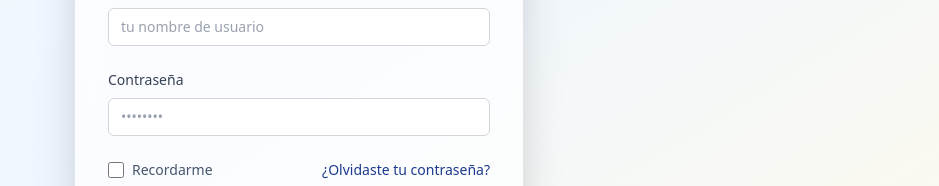
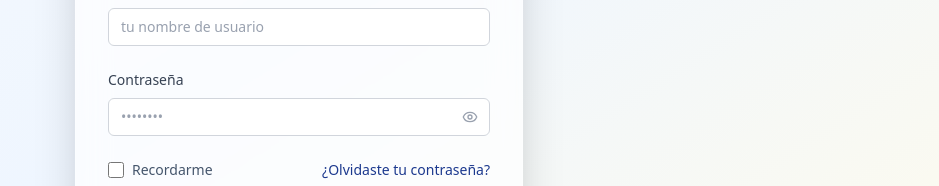
Before and after one commit to hecsolmay/prueba-tecnica-products-dummyjson, a React (Vite) app: page /login in a window 1280 px wide. Shown: the part 378-564 px from the top of the page, without its empty margins (341-1280 px from the left). Built offline with nearby package versions, Linux system fonts and the light colour scheme.

Commit message:
feat: add password visibility toggle to Input component

```diff
--- a/src/components/login/LoginForm.tsx
+++ b/src/components/login/LoginForm.tsx
@@ -25,6 +25,7 @@ export default function LoginForm () {
         placeholder='••••••••'
         error={errors.password}
         value={formData.password}
+        allowShowPassword
         onChange={handleInputChange}
       />
 
--- a/src/components/ui/Input.tsx
+++ b/src/components/ui/Input.tsx
@@ -1,17 +1,68 @@
 /* eslint-disable better-tailwindcss/enforce-consistent-line-wrapping */
 import { cn } from '@/lib/cn'
+import { Eye, EyeOff } from 'lucide-react'
+import { useState } from 'react'
 
 interface InputProps extends React.InputHTMLAttributes<HTMLInputElement> {
   label?: string
   error?: string
+  allowShowPassword?: boolean
   ref?: React.Ref<HTMLInputElement>
 }
 export default function Input ({
   label,
   error,
   className,
+  allowShowPassword = false,
   ...props
 }: InputProps) {
+  const [showPassword, setShowPassword] = useState(false)
+
+  if (allowShowPassword && props.type === 'password') {
+    const toggleShowPassword = () => setShowPassword(!showPassword)
+    return (
+      <div className='w-full'>
+        {label && (
+          <label className='mb-2 block text-sm font-medium text-gray-700'>
+            {label}
+          </label>
+        )}
+
+        <div className='relative'>
+          <input
+            className={cn(
+              'w-full rounded-md border border-gray-300 bg-white px-3 py-2 text-sm text-gray-900',
+              `
+            placeholder-gray-400
+            focus:border-blue-500 focus:ring-blue-500 focus:outline-blue-400
+          `,
+              'disabled:cursor-not-allowed disabled:bg-gray-100',
+              error &&
+                `
+              border-red-500
+              focus:border-red-500 focus:ring-red-500 focus:outline-red-400
+              `,
+              className
+            )}
+            {...props}
+            type={showPassword ? 'text' : 'password'}
+          />
+
+          <button
+            onClick={toggleShowPassword}
+            type='button'
+            className='absolute top-1/2 right-3 -translate-y-1/2 text-gray-400 hover:text-gray-500'
+            title={showPassword ? 'Ocultar contraseña' : 'Mostrar contraseña'}
+          >
+            {showPassword ? <EyeOff size={16} /> : <Eye size={16} />}
+          </button>
+        </div>
+
+        {error && <p className='mt-1 text-sm text-red-600'>{error}</p>}
+      </div>
+    )
+  }
+
   return (
     <div className='w-full'>
       {label && (
```
